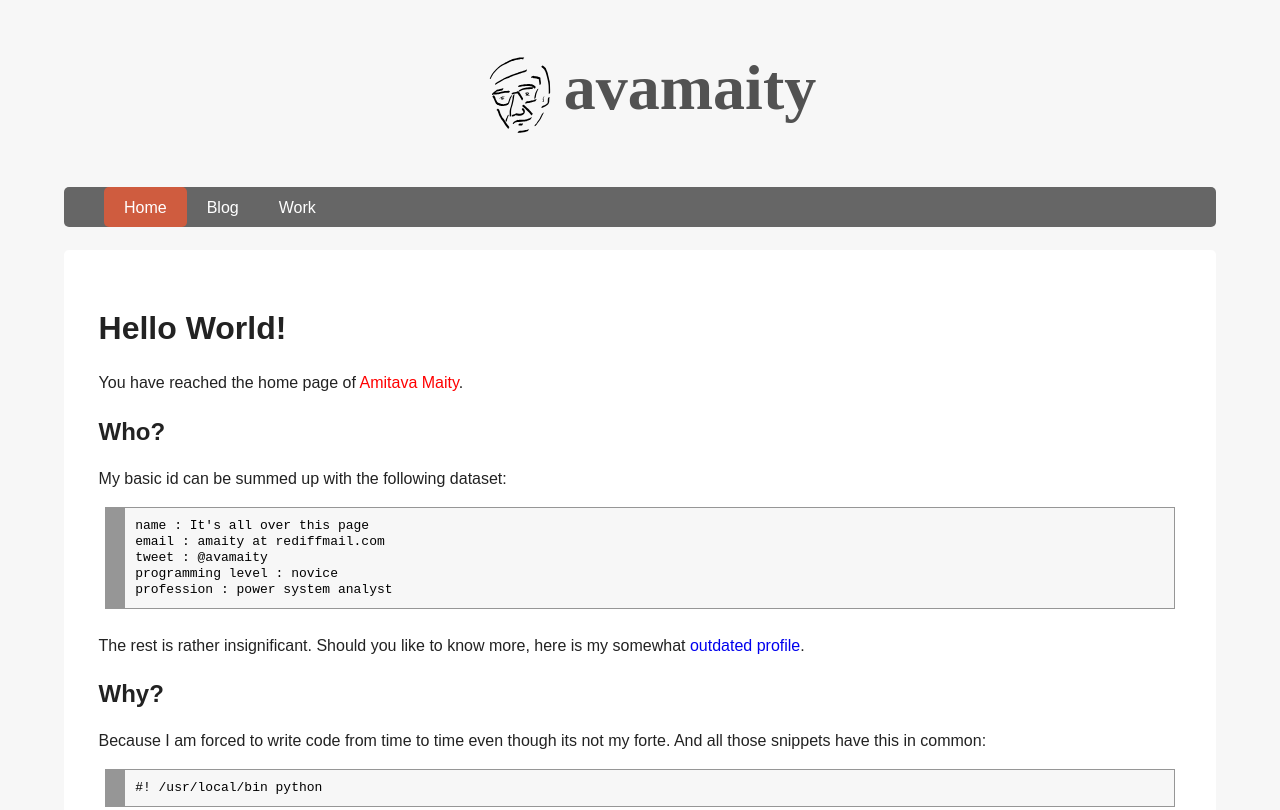
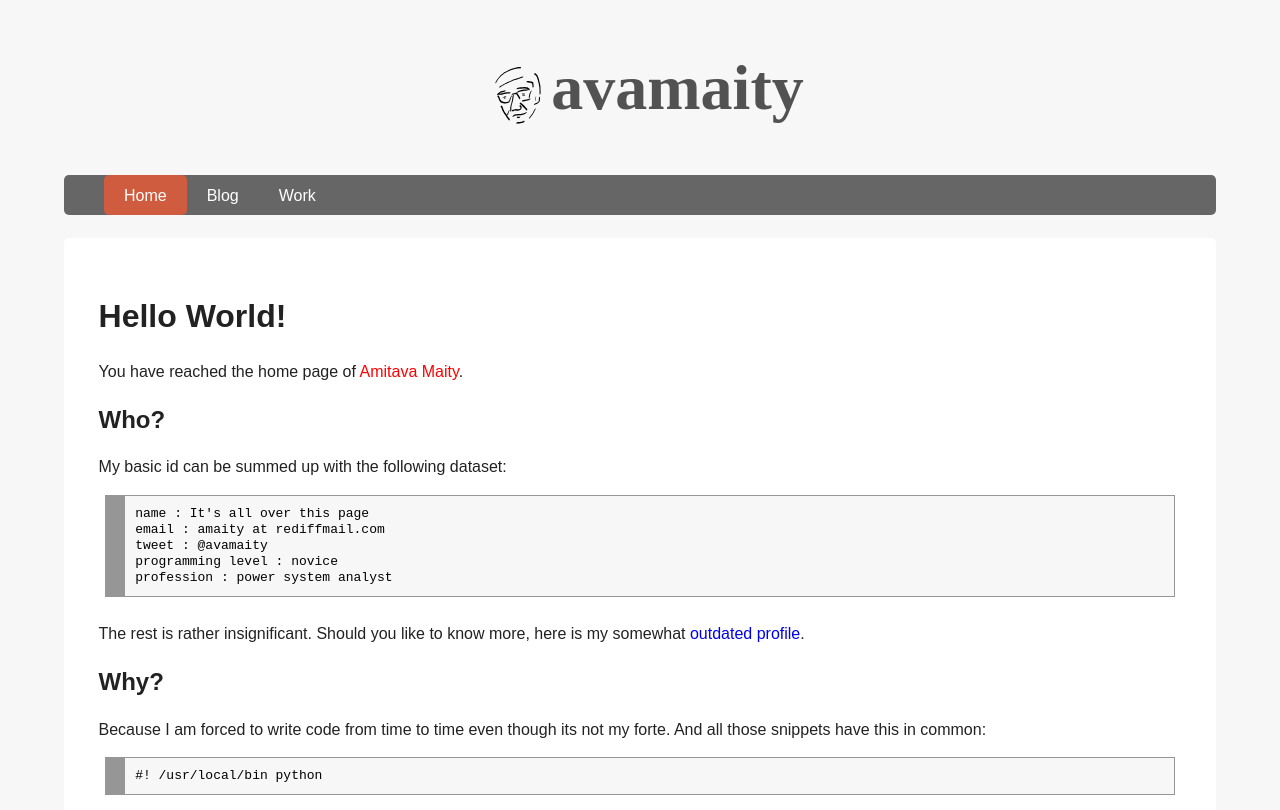
Before and after one commit to amaity/amaity.github.com, a plain HTML site: page index.html in a window 1280 px wide. Shown: the top 810 px of the page. Drawn offline with nearby package versions, Linux system fonts and the light colour scheme.

Commit message:
changed index page

```diff
--- a/index.html
+++ b/index.html
@@ -27,7 +27,7 @@
         <!-- Add your site or application content here -->
 
         <header class="mainheader">
-            <h1><img width="100px" src="img/baba.svg">avamaity </h1>
+            <h1><img width="75px" src="img/baba.svg">avamaity </h1>
 
         </header>
 
```
